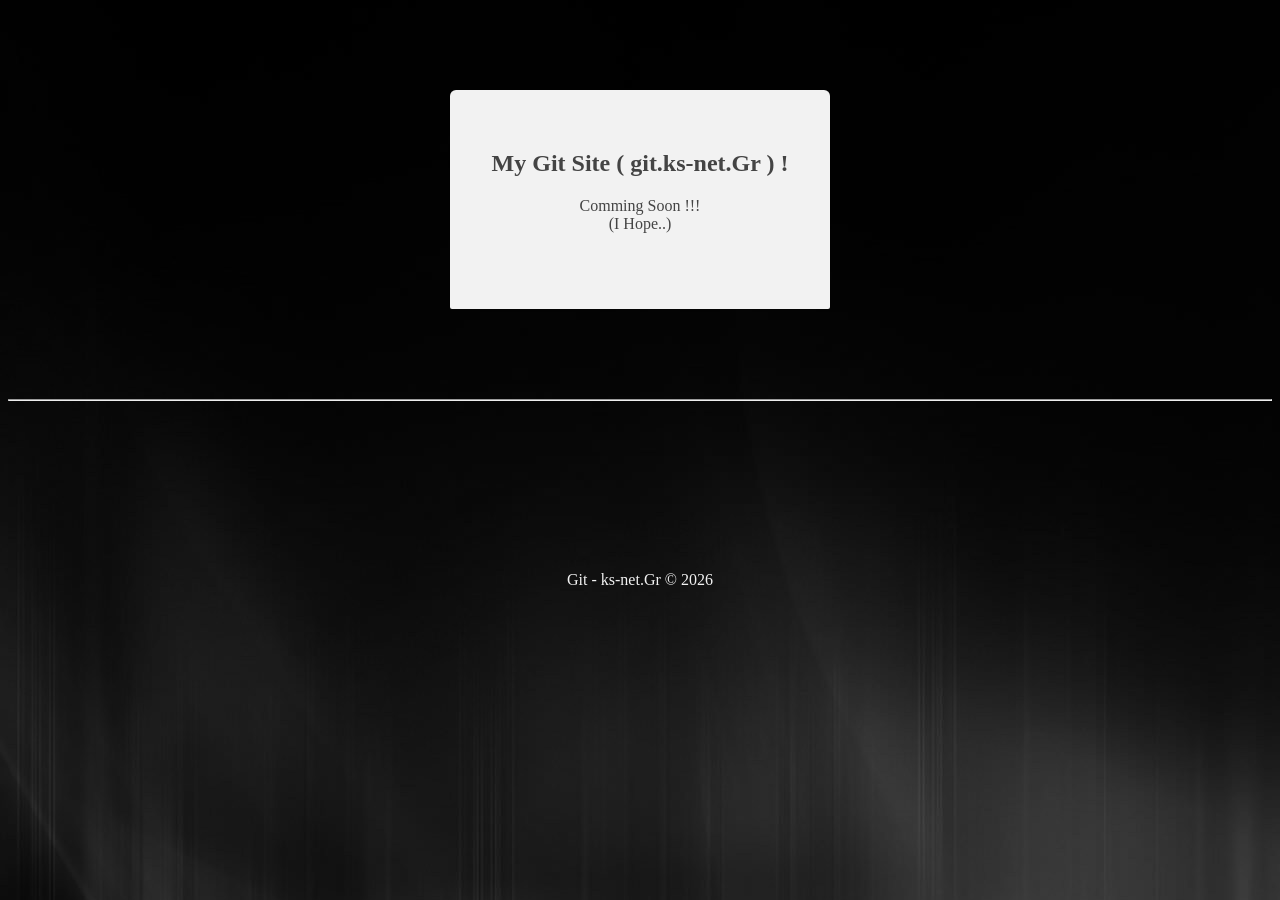
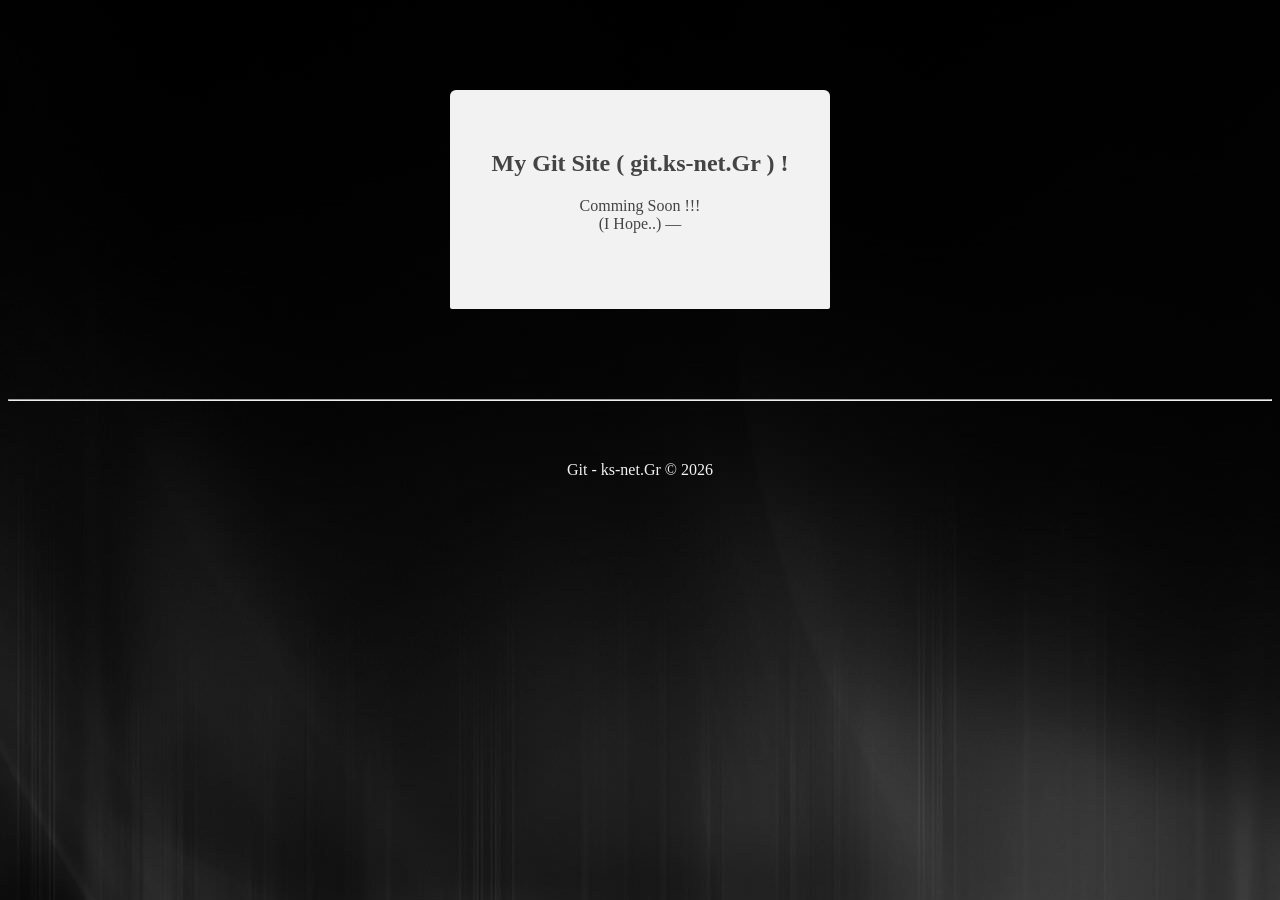
Before and after one commit to ks-net/Jekyll-ks-net.Gr, a Jekyll site: the page built from index.md, in a window 1280 px wide. Built offline with Jekyll 4.4.1, drawn with Linux system fonts in a browser that asks for light colours.

Commit message:
css edits

```diff
--- a/assets/main.scss
+++ b/assets/main.scss
@@ -15,9 +15,16 @@
 	background-image: url("img/bg.jpg")
 	}
 
+element.style {
+    border-top: 0px;
+    color: #333;
+    border-style: solid;
+}
+
+
 .footer {
 	text-align:center;
-	margin:150px 0 0 0;
+	margin:40px 0 0 0;
 	padding:20px;
 	color:#f2f2f2;
 	//background:#333;
--- a/index.md
+++ b/index.md
@@ -10,7 +10,9 @@ layout: basic
 <div markdown="1" class="home-msg">
 # My Git Site ( git.ks-net.Gr ) !
 Comming Soon !!!<br/>
-(I Hope..)<br/>
+(I Hope..)
+---
+<br/>
 </div>
 
 
```
